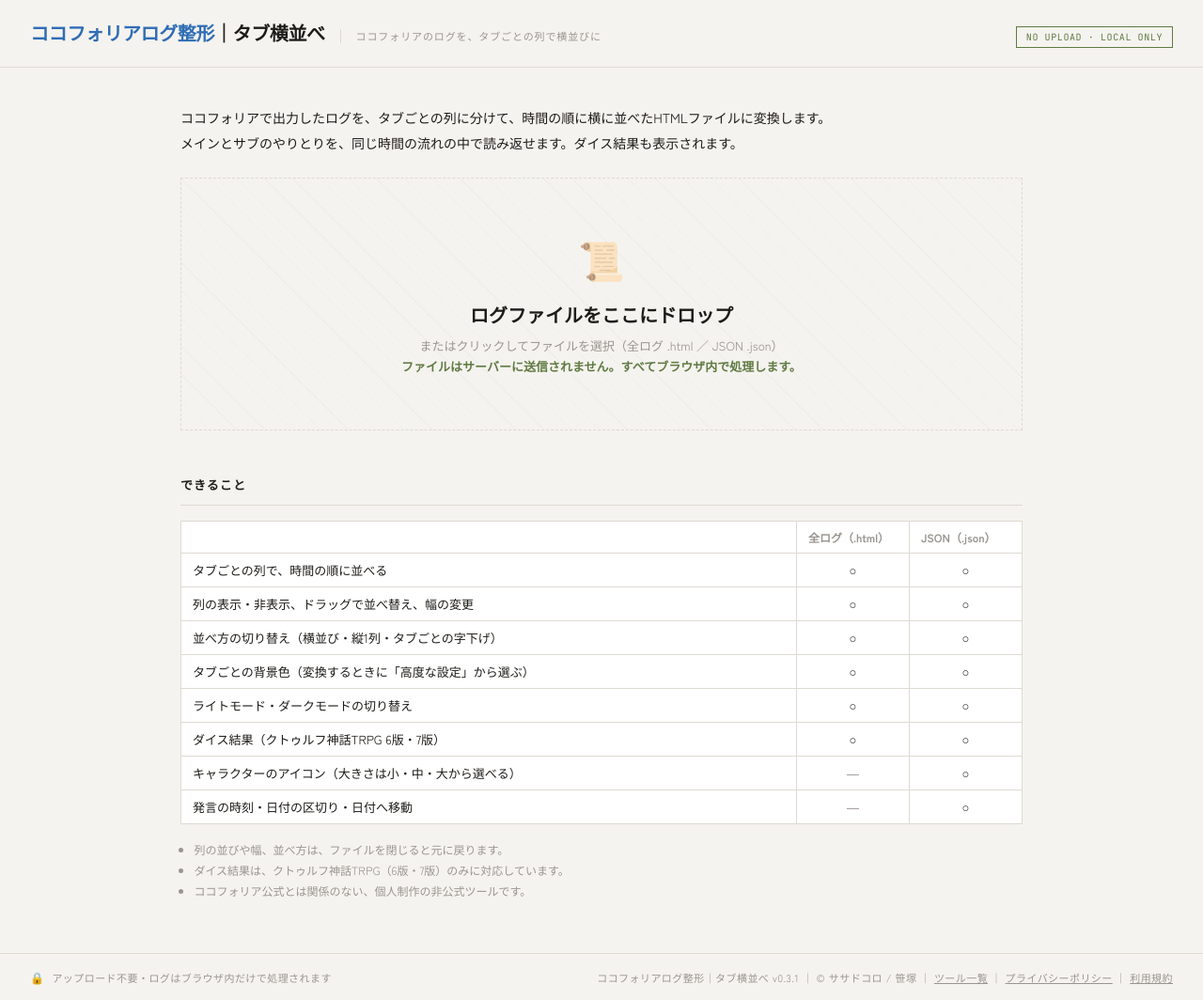
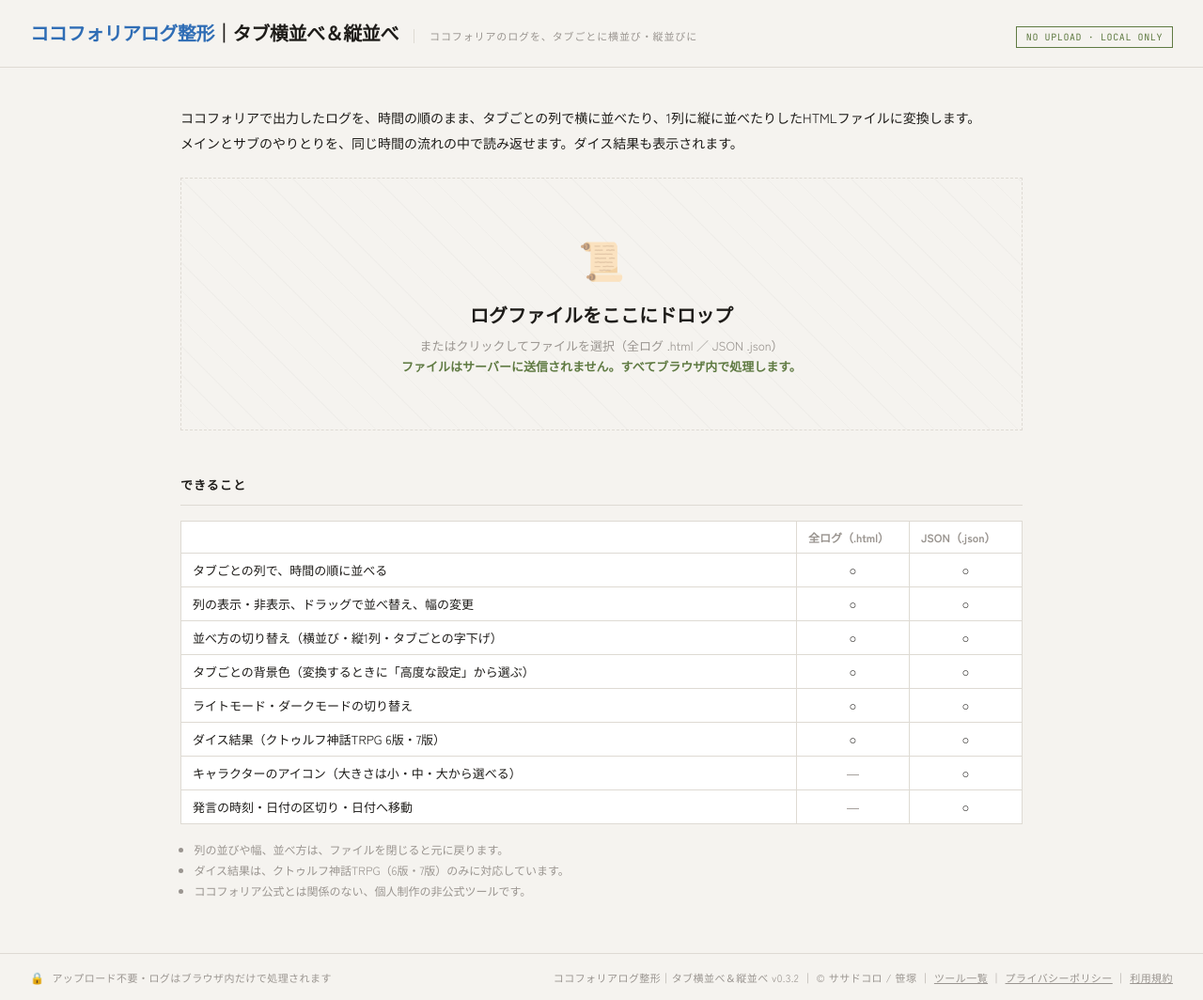
Before and after one commit to sasawaiwai/my-tools, a browser extension: page ccfolia-log-tabs/index.html in a window 1280 px wide. Shown: the whole page at 94% size. Drawn offline with Linux system fonts and the light colour scheme.

Commit message:
ココフォリアログ整形 v0.3.2：名前を「タブ横並べ＆縦並べ」に変更し、説明文を更新

```diff
--- a/ccfolia-log-tabs/index.html
+++ b/ccfolia-log-tabs/index.html
@@ -3,11 +3,11 @@
 <head>
 <meta charset="UTF-8">
 <meta name="viewport" content="width=device-width, initial-scale=1.0">
-<title>ココフォリアログ整形｜タブ横並べ</title>
-<meta name="description" content="ココフォリアのログを、タブごとの列に分けて時系列で横に並べたHTMLに変換します。ファイルはサーバーに送信されず、すべてブラウザ内で処理されます。">
+<title>ココフォリアログ整形｜タブ横並べ＆縦並べ</title>
+<meta name="description" content="ココフォリアのログを、時間の順のまま、タブごとに横並び・縦並びにしたHTMLに変換します。ファイルはサーバーに送信されず、すべてブラウザ内で処理されます。">
 <meta property="og:type"        content="website">
-<meta property="og:title"       content="ココフォリアログ整形｜タブ横並べ">
-<meta property="og:description" content="ココフォリアのログを、タブごとの列に分けて時系列で横に並べたHTMLに変換します。ファイルはサーバーに送信されず、すべてブラウザ内で処理されます。">
+<meta property="og:title"       content="ココフォリアログ整形｜タブ横並べ＆縦並べ">
+<meta property="og:description" content="ココフォリアのログを、時間の順のまま、タブごとに横並び・縦並びにしたHTMLに変換します。ファイルはサーバーに送信されず、すべてブラウザ内で処理されます。">
 <meta property="og:url"         content="https://tools.sasadokoro.online/ccfolia-log-tabs/">
 <meta property="og:image"       content="https://tools.sasadokoro.online/ogp.png">
 <meta name="twitter:card"       content="summary">
@@ -168,14 +168,14 @@
 <body>
 
 <header>
-  <h1 class="logo">ココフォリアログ整形<span>｜タブ横並べ</span></h1>
-  <div class="tagline">ココフォリアのログを、タブごとの列で横並びに</div>
+  <h1 class="logo">ココフォリアログ整形<span>｜タブ横並べ＆縦並べ</span></h1>
+  <div class="tagline">ココフォリアのログを、タブごとに横並び・縦並びに</div>
   <div class="privacy-badge">NO UPLOAD · LOCAL ONLY</div>
 </header>
 
 <main>
   <p class="lead">
-    ココフォリアで出力したログを、タブごとの列に分けて、時間の順に横に並べたHTMLファイルに変換します。<br>
+    ココフォリアで出力したログを、時間の順のまま、タブごとの列で横に並べたり、1列に縦に並べたりしたHTMLファイルに変換します。<br>
     メインとサブのやりとりを、同じ時間の流れの中で読み返せます。ダイス結果も表示されます。
   </p>
 
@@ -241,7 +241,7 @@
 
 <footer>
   <div class="footer-note">アップロード不要・ログはブラウザ内だけで処理されます</div>
-  <div>ココフォリアログ整形｜タブ横並べ v0.3.1 ｜ © ササドコロ / 笹塚 ｜ <a href="/">ツール一覧</a> ｜ <a href="/privacy.html">プライバシーポリシー</a> ｜ <a href="/terms.html">利用規約</a></div>
+  <div>ココフォリアログ整形｜タブ横並べ＆縦並べ v0.3.2 ｜ © ササドコロ / 笹塚 ｜ <a href="/">ツール一覧</a> ｜ <a href="/privacy.html">プライバシーポリシー</a> ｜ <a href="/terms.html">利用規約</a></div>
 </footer>
 
 <script src="/ccfolia-log-tabs/dice.js"></script>
```
Also changed, not shown: ccfolia-log-tabs/viewer.html (+1 -1 lines), index.html (+2 -2 lines).
